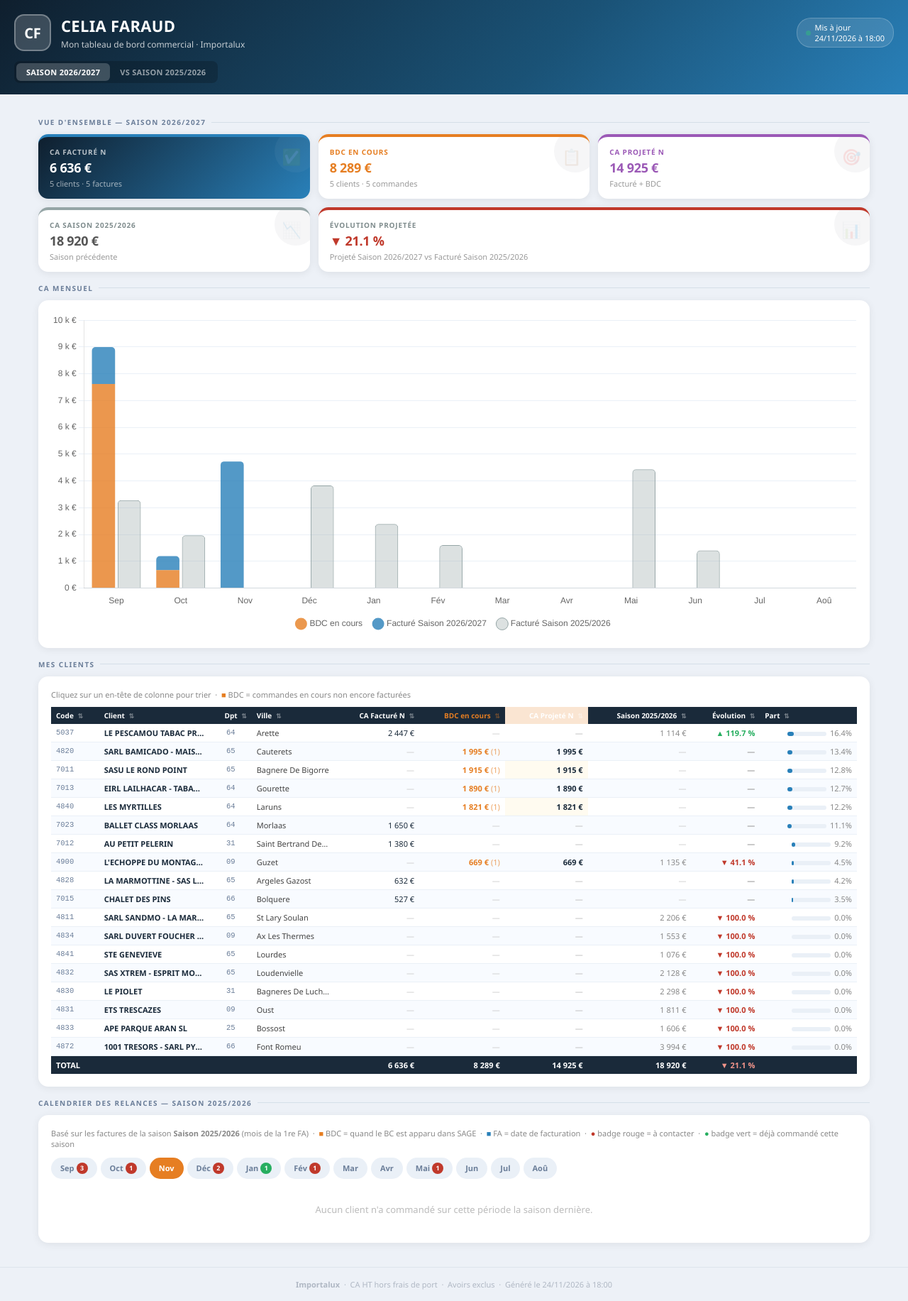
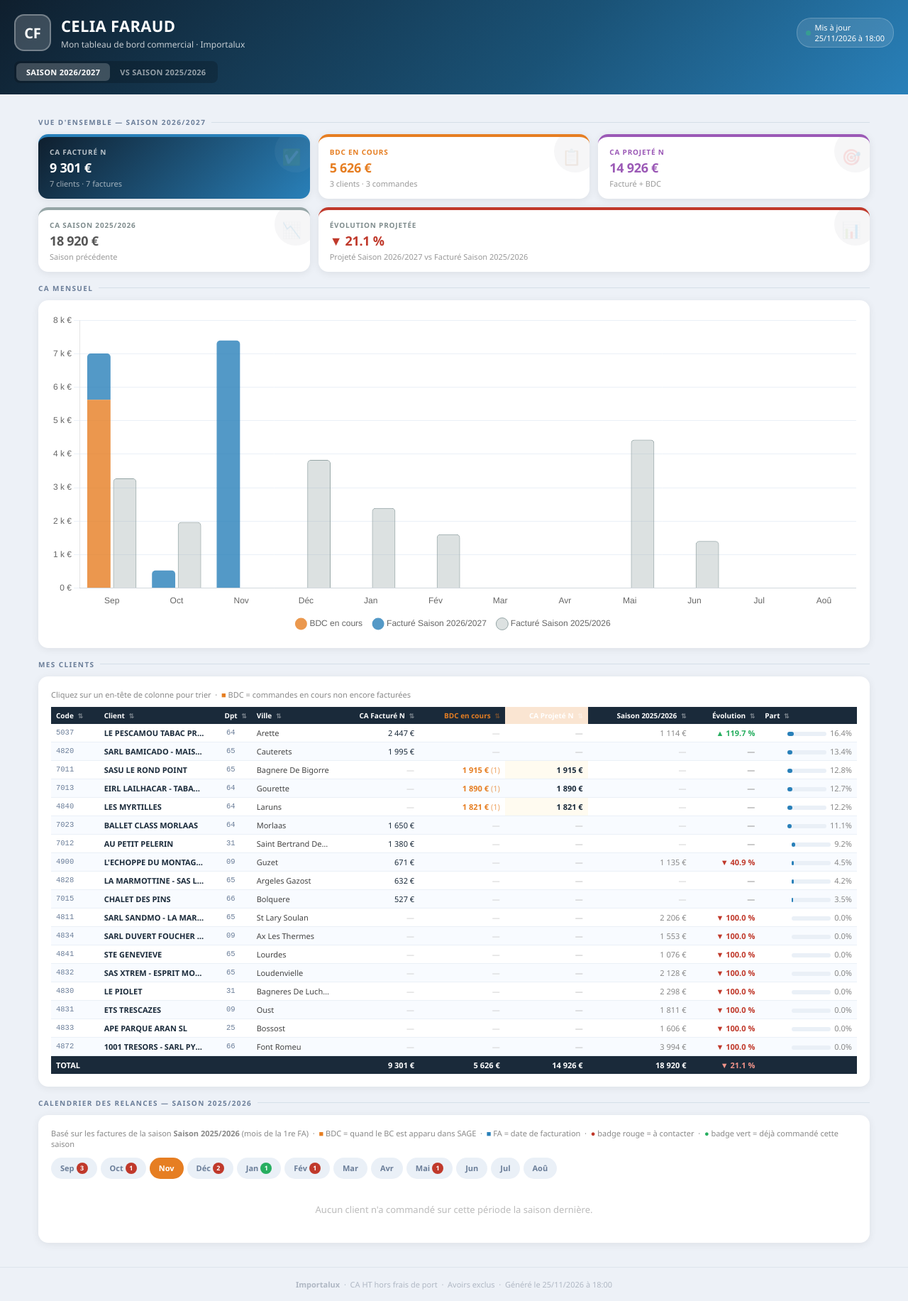
Before and after one commit to samoht789456123-prog/celia-importalux, a plain HTML site: page index.html in a window 1280 px wide. Shown: the whole page at 71% size. Drawn offline with nearby package versions, Linux system fonts and the light colour scheme.

Commit message:
Dashboard CELIA FARAUD – 2026-11-25

```diff
--- a/index.html
+++ b/index.html
@@ -141,7 +141,7 @@ tr.tf td{background:#1a2a3a;color:#fff;font-weight:700;border:none}
     </div>
     <div class="update-badge">
       <span class="update-dot"></span>
-      Mis à jour<br>24/11/2026 à 18:00
+      Mis à jour<br>25/11/2026 à 18:00
     </div>
   </div>
   <div class="season-bar">
@@ -160,21 +160,21 @@ tr.tf td{background:#1a2a3a;color:#fff;font-weight:700;border:none}
       background:linear-gradient(135deg,#0F1F2E,#2980B9);color:#fff">
       <span class="kc-icon">✅</span>
       <div class="kc-lbl" style="color:rgba(255,255,255,.7)">CA Facturé N</div>
-      <div class="kc-amt">6 636 €</div>
-      <div class="kc-sub" style="color:rgba(255,255,255,.6)">5 clients · 5 factures</div>
+      <div class="kc-amt">9 301 €</div>
+      <div class="kc-sub" style="color:rgba(255,255,255,.6)">7 clients · 7 factures</div>
     </div>
 
     <div class="kc" style="border-color:#E67E22">
       <span class="kc-icon">📋</span>
       <div class="kc-lbl" style="color:#E67E22">BDC en cours</div>
-      <div class="kc-amt" style="color:#E67E22">8 289 €</div>
-      <div class="kc-sub">5 clients · 5 commandes</div>
+      <div class="kc-amt" style="color:#E67E22">5 626 €</div>
+      <div class="kc-sub">3 clients · 3 commandes</div>
     </div>
 
     <div class="kc" style="border-color:#9B59B6">
       <span class="kc-icon">🎯</span>
       <div class="kc-lbl" style="color:#9B59B6">CA Projeté N</div>
-      <div class="kc-amt" style="color:#9B59B6">14 925 €</div>
+      <div class="kc-amt" style="color:#9B59B6">14 926 €</div>
       <div class="kc-sub">Facturé + BDC</div>
     </div>
 
@@ -225,20 +225,20 @@ tr.tf td{background:#1a2a3a;color:#fff;font-weight:700;border:none}
       </tr></thead>
       <tbody><tr data-ct="5037" onclick="toggleDetail('5037')" class="main-row"><td data-val="5037" class="td-code">5037</td><td data-val="LE PESCAMOU TABAC PRESSE SOUVENIRS" class="td-name">LE PESCAMOU TABAC PRESSE SOUVENIRS</td><td data-val="64" class="td-code" style="text-align:center">64</td><td data-val="Arette" class="td-ville">Arette</td><td data-val="2446.8">2 447 €</td><td data-val="0" style="color:#ccc">—</td><td data-val="2446.8" style="color:#bbb;font-size:11px">—</td><td data-val="1113.8" style="color:#888">1 114 €</td><td data-val="119.68" style="color:#27AE60;font-weight:700">▲ 119.7 %</td><td data-val="16.39"><div class="pbar-wrap"><div class="pbar-fill" style="width:16.4%;background:#2980B9"></div></div><span class="pbar-pct">16.4%</span></td></tr>
 <tr class="detail-row" id="detail-5037" style="display:none"><td colspan="10" class="det-cell"><div class="det-wrap"><div class="det-section"><div class="det-title" style="color:#2980B9">Factures Saison 2026/2027</div><div class="det-line"><span class="det-date">05/11/26</span><span class="det-piece">26FA1185</span><span class="det-amt">2 447 €</span></div></div><div class="det-section"><div class="det-title" style="color:#888">Factures Saison 2025/2026</div><div class="det-line"><span class="det-date">08/01/26</span><span class="det-piece">26FA0008</span><span class="det-amt">382 €</span></div><div class="det-line"><span class="det-date">01/12/25</span><span class="det-piece">25FA1177</span><span class="det-amt">732 €</span></div></div></div></td></tr>
-<tr data-ct="4820" onclick="toggleDetail('4820')" class="main-row  alt-row"><td data-val="4820" class="td-code">4820</td><td data-val="SARL BAMICADO - MAISON DU SOUVENIR" class="td-name">SARL BAMICADO - MAISON DU SOUVENIR</td><td data-val="65" class="td-code" style="text-align:center">65</td><td data-val="Cauterets" class="td-ville">Cauterets</td><td data-val="0.0"><span style=color:#ccc>—</span></td><td data-val="1994.9" style="color:#E67E22;font-weight:600">1 995 €<span style="font-weight:400;font-size:11px;opacity:.7"> (1)</span></td><td data-val="1994.9" class="td-proj">1 995 €</td><td data-val="0.0" style="color:#888"><span style=color:#ccc>—</span></td><td data-val="9999.00" style="color:#aaa;font-weight:700">—</td><td data-val="13.37"><div class="pbar-wrap"><div class="pbar-fill" style="width:13.4%;background:#2980B9"></div></div><span class="pbar-pct">13.4%</span></td></tr>
-<tr class="detail-row" id="detail-4820" style="display:none"><td colspan="10" class="det-cell"><div class="det-wrap"><div class="det-section"><div class="det-title" style="color:#E67E22">BDC en cours (Saison 2026/2027)</div><div class="det-line"><span class="det-date">15/09/26</span><span class="det-piece">26BC7290</span><span class="det-amt">1 995 €</span></div></div></div></td></tr>
+<tr data-ct="4820" onclick="toggleDetail('4820')" class="main-row  alt-row"><td data-val="4820" class="td-code">4820</td><td data-val="SARL BAMICADO - MAISON DU SOUVENIR" class="td-name">SARL BAMICADO - MAISON DU SOUVENIR</td><td data-val="65" class="td-code" style="text-align:center">65</td><td data-val="Cauterets" class="td-ville">Cauterets</td><td data-val="1994.9">1 995 €</td><td data-val="0" style="color:#ccc">—</td><td data-val="1994.9" style="color:#bbb;font-size:11px">—</td><td data-val="0.0" style="color:#888"><span style=color:#ccc>—</span></td><td data-val="9999.00" style="color:#aaa;font-weight:700">—</td><td data-val="13.36"><div class="pbar-wrap"><div class="pbar-fill" style="width:13.4%;background:#2980B9"></div></div><span class="pbar-pct">13.4%</span></td></tr>
+<tr class="detail-row" id="detail-4820" style="display:none"><td colspan="10" class="det-cell"><div class="det-wrap"><div class="det-section"><div class="det-title" style="color:#2980B9">Factures Saison 2026/2027</div><div class="det-line"><span class="det-date">25/11/26</span><span class="det-piece">26FA1232</span><span class="det-amt">1 995 €</span></div></div></div></td></tr>
 <tr data-ct="7011" onclick="toggleDetail('7011')" class="main-row"><td data-val="7011" class="td-code">7011</td><td data-val="SASU LE ROND POINT" class="td-name">SASU LE ROND POINT</td><td data-val="65" class="td-code" style="text-align:center">65</td><td data-val="Bagnere De Bigorre" class="td-ville">Bagnere De Bigorre</td><td data-val="0.0"><span style=color:#ccc>—</span></td><td data-val="1915.2" style="color:#E67E22;font-weight:600">1 915 €<span style="font-weight:400;font-size:11px;opacity:.7"> (1)</span></td><td data-val="1915.2" class="td-proj">1 915 €</td><td data-val="0.0" style="color:#888"><span style=color:#ccc>—</span></td><td data-val="9999.00" style="color:#aaa;font-weight:700">—</td><td data-val="12.83"><div class="pbar-wrap"><div class="pbar-fill" style="width:12.8%;background:#2980B9"></div></div><span class="pbar-pct">12.8%</span></td></tr>
 <tr class="detail-row" id="detail-7011" style="display:none"><td colspan="10" class="det-cell"><div class="det-wrap"><div class="det-section"><div class="det-title" style="color:#E67E22">BDC en cours (Saison 2026/2027)</div><div class="det-line"><span class="det-date">07/09/26</span><span class="det-piece">26BC7263</span><span class="det-amt">1 915 €</span></div></div></div></td></tr>
 <tr data-ct="7013" onclick="toggleDetail('7013')" class="main-row  alt-row"><td data-val="7013" class="td-code">7013</td><td data-val="EIRL LAILHACAR - TABAC LE CINTO" class="td-name">EIRL LAILHACAR - TABAC LE CINTO</td><td data-val="64" class="td-code" style="text-align:center">64</td><td data-val="Gourette" class="td-ville">Gourette</td><td data-val="0.0"><span style=color:#ccc>—</span></td><td data-val="1889.5" style="color:#E67E22;font-weight:600">1 890 €<span style="font-weight:400;font-size:11px;opacity:.7"> (1)</span></td><td data-val="1889.5" class="td-proj">1 890 €</td><td data-val="0.0" style="color:#888"><span style=color:#ccc>—</span></td><td data-val="9999.00" style="color:#aaa;font-weight:700">—</td><td data-val="12.66"><div class="pbar-wrap"><div class="pbar-fill" style="width:12.7%;background:#2980B9"></div></div><span class="pbar-pct">12.7%</span></td></tr>
 <tr class="detail-row" id="detail-7013" style="display:none"><td colspan="10" class="det-cell"><div class="det-wrap"><div class="det-section"><div class="det-title" style="color:#E67E22">BDC en cours (Saison 2026/2027)</div><div class="det-line"><span class="det-date">15/09/26</span><span class="det-piece">26BC7291</span><span class="det-amt">1 890 €</span></div></div></div></td></tr>
 <tr data-ct="4840" onclick="toggleDetail('4840')" class="main-row"><td data-val="4840" class="td-code">4840</td><td data-val="LES MYRTILLES" class="td-name">LES MYRTILLES</td><td data-val="64" class="td-code" style="text-align:center">64</td><td data-val="Laruns" class="td-ville">Laruns</td><td data-val="0.0"><span style=color:#ccc>—</span></td><td data-val="1820.8" style="color:#E67E22;font-weight:600">1 821 €<span style="font-weight:400;font-size:11px;opacity:.7"> (1)</span></td><td data-val="1820.8" class="td-proj">1 821 €</td><td data-val="0.0" style="color:#888"><span style=color:#ccc>—</span></td><td data-val="9999.00" style="color:#aaa;font-weight:700">—</td><td data-val="12.20"><div class="pbar-wrap"><div class="pbar-fill" style="width:12.2%;background:#2980B9"></div></div><span class="pbar-pct">12.2%</span></td></tr>
 <tr class="detail-row" id="detail-4840" style="display:none"><td colspan="10" class="det-cell"><div class="det-wrap"><div class="det-section"><div class="det-title" style="color:#E67E22">BDC en cours (Saison 2026/2027)</div><div class="det-line"><span class="det-date">29/09/26</span><span class="det-piece">26BC7377</span><span class="det-amt">1 821 €</span></div></div></div></td></tr>
-<tr data-ct="7023" onclick="toggleDetail('7023')" class="main-row  alt-row"><td data-val="7023" class="td-code">7023</td><td data-val="BALLET CLASS MORLAAS" class="td-name">BALLET CLASS MORLAAS</td><td data-val="64" class="td-code" style="text-align:center">64</td><td data-val="Morlaas" class="td-ville">Morlaas</td><td data-val="1650.0">1 650 €</td><td data-val="0" style="color:#ccc">—</td><td data-val="1650.0" style="color:#bbb;font-size:11px">—</td><td data-val="0.0" style="color:#888"><span style=color:#ccc>—</span></td><td data-val="9999.00" style="color:#aaa;font-weight:700">—</td><td data-val="11.06"><div class="pbar-wrap"><div class="pbar-fill" style="width:11.1%;background:#2980B9"></div></div><span class="pbar-pct">11.1%</span></td></tr>
+<tr data-ct="7023" onclick="toggleDetail('7023')" class="main-row  alt-row"><td data-val="7023" class="td-code">7023</td><td data-val="BALLET CLASS MORLAAS" class="td-name">BALLET CLASS MORLAAS</td><td data-val="64" class="td-code" style="text-align:center">64</td><td data-val="Morlaas" class="td-ville">Morlaas</td><td data-val="1650.0">1 650 €</td><td data-val="0" style="color:#ccc">—</td><td data-val="1650.0" style="color:#bbb;font-size:11px">—</td><td data-val="0.0" style="color:#888"><span style=color:#ccc>—</span></td><td data-val="9999.00" style="color:#aaa;font-weight:700">—</td><td data-val="11.05"><div class="pbar-wrap"><div class="pbar-fill" style="width:11.1%;background:#2980B9"></div></div><span class="pbar-pct">11.1%</span></td></tr>
 <tr class="detail-row" id="detail-7023" style="display:none"><td colspan="10" class="det-cell"><div class="det-wrap"><div class="det-section"><div class="det-title" style="color:#2980B9">Factures Saison 2026/2027</div><div class="det-line"><span class="det-date">04/11/26</span><span class="det-piece">26FA1178</span><span class="det-amt">1 650 €</span></div></div></div></td></tr>
 <tr data-ct="7012" onclick="toggleDetail('7012')" class="main-row"><td data-val="7012" class="td-code">7012</td><td data-val="AU PETIT PELERIN" class="td-name">AU PETIT PELERIN</td><td data-val="31" class="td-code" style="text-align:center">31</td><td data-val="Saint Bertrand De Comminges" class="td-ville">Saint Bertrand De Comminges</td><td data-val="1380.2">1 380 €</td><td data-val="0" style="color:#ccc">—</td><td data-val="1380.2" style="color:#bbb;font-size:11px">—</td><td data-val="0.0" style="color:#888"><span style=color:#ccc>—</span></td><td data-val="9999.00" style="color:#aaa;font-weight:700">—</td><td data-val="9.25"><div class="pbar-wrap"><div class="pbar-fill" style="width:9.2%;background:#2980B9"></div></div><span class="pbar-pct">9.2%</span></td></tr>
 <tr class="detail-row" id="detail-7012" style="display:none"><td colspan="10" class="det-cell"><div class="det-wrap"><div class="det-section"><div class="det-title" style="color:#2980B9">Factures Saison 2026/2027</div><div class="det-line"><span class="det-date">14/09/26</span><span class="det-piece">26FA1063</span><span class="det-amt">1 380 €</span></div></div></div></td></tr>
-<tr data-ct="4900" onclick="toggleDetail('4900')" class="main-row  alt-row"><td data-val="4900" class="td-code">4900</td><td data-val="L'ECHOPPE DU MONTAGNARD" class="td-name">L'ECHOPPE DU MONTAGNARD</td><td data-val="09" class="td-code" style="text-align:center">09</td><td data-val="Guzet" class="td-ville">Guzet</td><td data-val="0.0"><span style=color:#ccc>—</span></td><td data-val="669.0" style="color:#E67E22;font-weight:600">669 €<span style="font-weight:400;font-size:11px;opacity:.7"> (1)</span></td><td data-val="669.0" class="td-proj">669 €</td><td data-val="1135.0" style="color:#888">1 135 €</td><td data-val="-41.06" style="color:#C0392B;font-weight:700">▼ 41.1 %</td><td data-val="4.48"><div class="pbar-wrap"><div class="pbar-fill" style="width:4.5%;background:#2980B9"></div></div><span class="pbar-pct">4.5%</span></td></tr>
-<tr class="detail-row" id="detail-4900" style="display:none"><td colspan="10" class="det-cell"><div class="det-wrap"><div class="det-section"><div class="det-title" style="color:#E67E22">BDC en cours (Saison 2026/2027)</div><div class="det-line"><span class="det-date">01/10/26</span><span class="det-piece">26BC7387</span><span class="det-amt">669 €</span></div></div><div class="det-section"><div class="det-title" style="color:#888">Factures Saison 2025/2026</div><div class="det-line"><span class="det-date">16/01/26</span><span class="det-piece">26FA0067</span><span class="det-amt">1 135 €</span></div></div></div></td></tr>
+<tr data-ct="4900" onclick="toggleDetail('4900')" class="main-row  alt-row"><td data-val="4900" class="td-code">4900</td><td data-val="L'ECHOPPE DU MONTAGNARD" class="td-name">L'ECHOPPE DU MONTAGNARD</td><td data-val="09" class="td-code" style="text-align:center">09</td><td data-val="Guzet" class="td-ville">Guzet</td><td data-val="670.6">671 €</td><td data-val="0" style="color:#ccc">—</td><td data-val="670.6" style="color:#bbb;font-size:11px">—</td><td data-val="1135.0" style="color:#888">1 135 €</td><td data-val="-40.92" style="color:#C0392B;font-weight:700">▼ 40.9 %</td><td data-val="4.49"><div class="pbar-wrap"><div class="pbar-fill" style="width:4.5%;background:#2980B9"></div></div><span class="pbar-pct">4.5%</span></td></tr>
+<tr class="detail-row" id="detail-4900" style="display:none"><td colspan="10" class="det-cell"><div class="det-wrap"><div class="det-section"><div class="det-title" style="color:#2980B9">Factures Saison 2026/2027</div><div class="det-line"><span class="det-date">25/11/26</span><span class="det-piece">26FA1236</span><span class="det-amt">671 €</span></div></div><div class="det-section"><div class="det-title" style="color:#888">Factures Saison 2025/2026</div><div class="det-line"><span class="det-date">16/01/26</span><span class="det-piece">26FA0067</span><span class="det-amt">1 135 €</span></div></div></div></td></tr>
 <tr data-ct="4828" onclick="toggleDetail('4828')" class="main-row"><td data-val="4828" class="td-code">4828</td><td data-val="LA MARMOTTINE - SAS LAVEDAN COMMERCE" class="td-name">LA MARMOTTINE - SAS LAVEDAN COMMERCE</td><td data-val="65" class="td-code" style="text-align:center">65</td><td data-val="Argeles Gazost" class="td-ville">Argeles Gazost</td><td data-val="631.5">632 €</td><td data-val="0" style="color:#ccc">—</td><td data-val="631.5" style="color:#bbb;font-size:11px">—</td><td data-val="0.0" style="color:#888"><span style=color:#ccc>—</span></td><td data-val="9999.00" style="color:#aaa;font-weight:700">—</td><td data-val="4.23"><div class="pbar-wrap"><div class="pbar-fill" style="width:4.2%;background:#2980B9"></div></div><span class="pbar-pct">4.2%</span></td></tr>
 <tr class="detail-row" id="detail-4828" style="display:none"><td colspan="10" class="det-cell"><div class="det-wrap"><div class="det-section"><div class="det-title" style="color:#2980B9">Factures Saison 2026/2027</div><div class="det-line"><span class="det-date">24/11/26</span><span class="det-piece">26FA1225</span><span class="det-amt">632 €</span></div></div></div></td></tr>
 <tr data-ct="7015" onclick="toggleDetail('7015')" class="main-row  alt-row"><td data-val="7015" class="td-code">7015</td><td data-val="CHALET DES PINS" class="td-name">CHALET DES PINS</td><td data-val="66" class="td-code" style="text-align:center">66</td><td data-val="Bolquere" class="td-ville">Bolquere</td><td data-val="527.0">527 €</td><td data-val="0" style="color:#ccc">—</td><td data-val="527.0" style="color:#bbb;font-size:11px">—</td><td data-val="0.0" style="color:#888"><span style=color:#ccc>—</span></td><td data-val="9999.00" style="color:#aaa;font-weight:700">—</td><td data-val="3.53"><div class="pbar-wrap"><div class="pbar-fill" style="width:3.5%;background:#2980B9"></div></div><span class="pbar-pct">3.5%</span></td></tr>
@@ -262,9 +262,9 @@ tr.tf td{background:#1a2a3a;color:#fff;font-weight:700;border:none}
 </tbody>
       <tfoot><tr class="tf">
         <td colspan="4" style="text-align:left">TOTAL</td>
-        <td>6 636 €</td>
-        <td>8 289 €</td>
-        <td>14 925 €</td>
+        <td>9 301 €</td>
+        <td>5 626 €</td>
+        <td>14 926 €</td>
         <td>18 920 €</td>
         <td style="color:#F1948A">
           ▼ 21.1 %</td>
@@ -331,7 +331,7 @@ tr.tf td{background:#1a2a3a;color:#fff;font-weight:700;border:none}
   <strong>Importalux</strong> &nbsp;·&nbsp;
   CA HT hors frais de port &nbsp;·&nbsp;
   Avoirs exclus &nbsp;·&nbsp;
-  Généré le 24/11/2026 à 18:00
+  Généré le 25/11/2026 à 18:00
 </div>
 
 <script>
@@ -342,10 +342,10 @@ new Chart(document.getElementById('chartMensuel'),{
     labels:["Sep", "Oct", "Nov", "D\u00e9c", "Jan", "F\u00e9v", "Mar", "Avr", "Mai", "Jun", "Jul", "Ao\u00fb"],
     datasets:[
       {label:'BDC en cours',
-        data:[7620.4, 669.0, 0.0, 0.0, 0.0, 0.0, 0.0, 0.0, 0.0, 0.0, 0.0, 0.0],
+        data:[5625.5, 0.0, 0.0, 0.0, 0.0, 0.0, 0.0, 0.0, 0.0, 0.0, 0.0, 0.0],
         backgroundColor:'#E67E22CC',borderRadius:5,stack:'N'},
       {label:'Facturé Saison 2026/2027',
-        data:[1380.2, 527.0, 4728.3, 0.0, 0.0, 0.0, 0.0, 0.0, 0.0, 0.0, 0.0, 0.0],
+        data:[1380.2, 527.0, 7393.8, 0.0, 0.0, 0.0, 0.0, 0.0, 0.0, 0.0, 0.0, 0.0],
         backgroundColor:'#2980B9CC',borderRadius:5,stack:'N'},
       {label:'Facturé Saison 2025/2026',
         data:[3279.05, 1971.5, 0.0, 3829.4, 2393.5, 1606.0, 0.0, 0.0, 4435.0, 1406.0, 0.0, 0.0],
```
